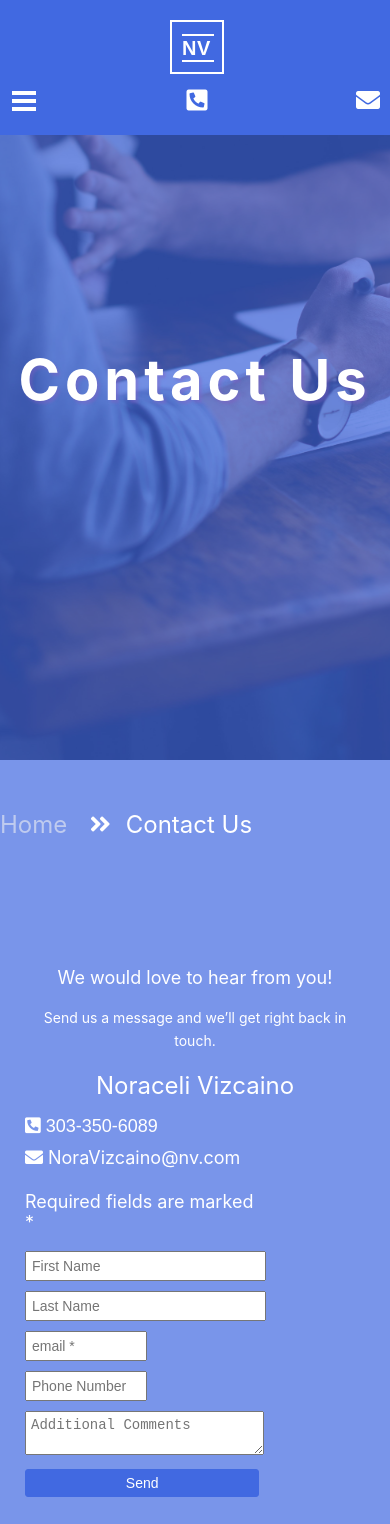
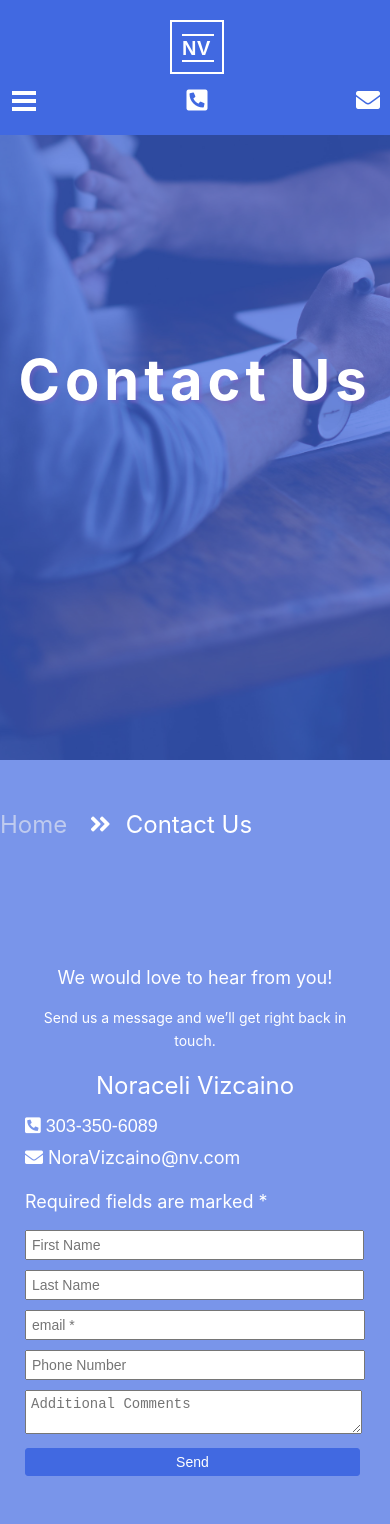
Before and after one commit to ArizonaMangoJuice/Home-Brokers, a React (Create React App) app: page /contact in a window 390 px wide. Shown: the top 1524 px of the page. Built offline with nearby package versions, Linux system fonts and the light colour scheme.

Commit message:
created phone and ipad css for list with us

```diff
--- a/src/components/About/About.js
+++ b/src/components/About/About.js
@@ -8,7 +8,7 @@ export default class About extends React.Component{
             <div className='alternate-background'>
                 <div className='mch-md relative nora-img mch-md-img'>
                     <div className='dark-blue-glass'></div>
-                    <h1 className='title-page raised'>About Noraceli</h1>
+                    <h1 className='title-page raised long-title-phone'>About Noraceli</h1>
                 </div>
 
                 <div className='container-b-info'>
--- a/src/components/ContactForm/ContactForm.css
+++ b/src/components/ContactForm/ContactForm.css
@@ -43,3 +43,23 @@
     width: 45.9%;
     padding: 5px;
 }
+
+@media screen and (max-width: 767px) {
+    .contact-form{
+        margin-top: 15px;
+        /* border: 1px solid red; */
+        width: 100%;
+    }
+
+    .half-width-form-link {
+        width: 96%;
+        /* margin-right: 1%; */
+        display: inline-block;
+    }
+
+    .contact-error-msg {
+        margin-bottom: 10px;
+        width: 96%;
+        padding: 5px;
+    }
+}
--- a/src/components/HomeValuation/HomeValuation.css
+++ b/src/components/HomeValuation/HomeValuation.css
@@ -58,6 +58,12 @@
     .long-title-phone{
         font-size: 56px;
     }
+
+    .about-image {
+        margin-top: 0;
+        width: 320px;
+        border-radius: 10px;
+    }
 }
 
 @media screen and (max-width: 767px) {
--- a/src/components/ListWithUs/ListWithUs.js
+++ b/src/components/ListWithUs/ListWithUs.js
@@ -19,7 +19,7 @@ export default class ListWithUs extends React.Component{
             <div>
                 <div className='mch-md relative list-with-us-img mch-md-img'>
                     <div className='dark-blue-glass'></div>
-                    <h1 className='title-page raised'>List With Us</h1>
+                    <h1 className='title-page raised long-title-phone'>List With Us</h1>
                 </div>
 
                 <div className='grid-container'>
```
Also changed, not shown: src/components/ListWithUs/ListWithUs.css (line endings or trailing spaces).
